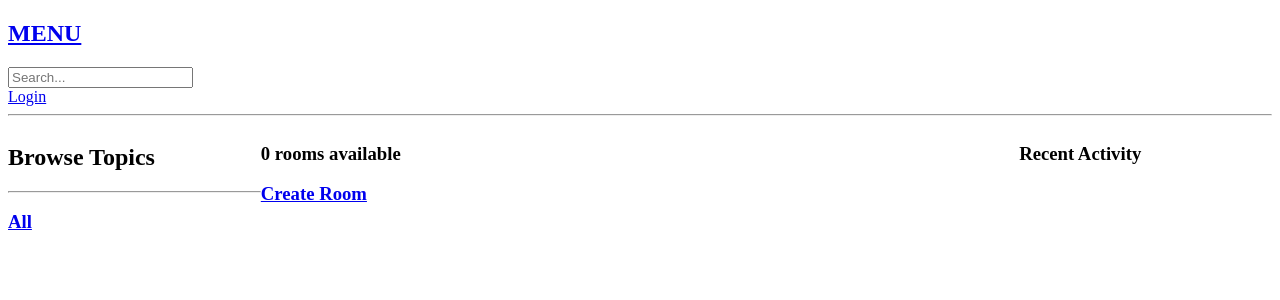
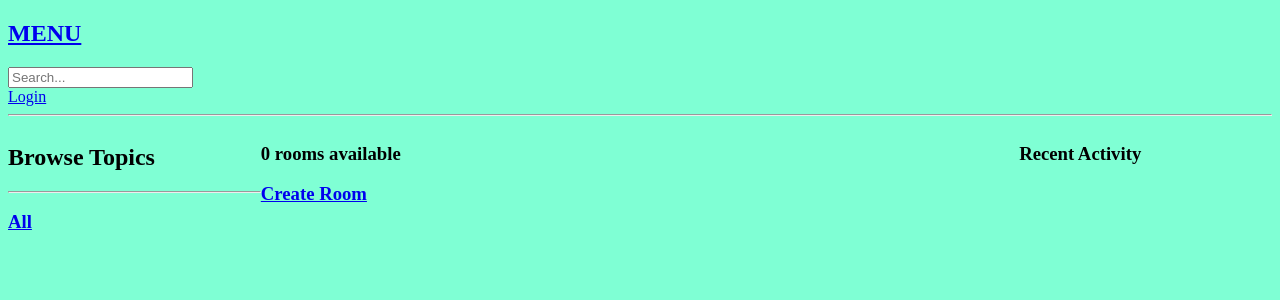
Before and after one commit to MarkNgugi/JOOUSTHUB, a Django app: page /home/ in a window 1280 px wide. Shown: the top 300 px of the page. Run offline with Django 4.2, Linux system fonts and the light colour scheme; data that the repository does not hold is empty.

Commit message:
Configuring static files

```diff
--- /dev/null
+++ b/static/styles/main.css
@@ -0,0 +1,3 @@
+body{
+    background-color: aquamarine;
+}
--- a/templates/main.html
+++ b/templates/main.html
@@ -1,8 +1,10 @@
 <!DOCTYPE html>
+{% load static %}
 <html lang="en">
 <head>
     <meta charset="UTF-8">
     <meta name="viewport" content="width=device-width, initial-scale=1.0">
+    <link  media="all" rel="stylesheet" href="{% static 'styles/main.css' %}">
     <title>JOOUSTHUB</title>
 </head>
 <body>
--- a/webapp/settings.py
+++ b/webapp/settings.py
@@ -120,6 +120,10 @@ USE_TZ = True
 
 STATIC_URL = 'static/'
 
+STATICFILES_DIRS = [
+    BASE_DIR / 'static'
+]
+
 # Default primary key field type
 # https://docs.djangoproject.com/en/4.2/ref/settings/#default-auto-field
 
```
Also changed, not shown: 1 other file.
